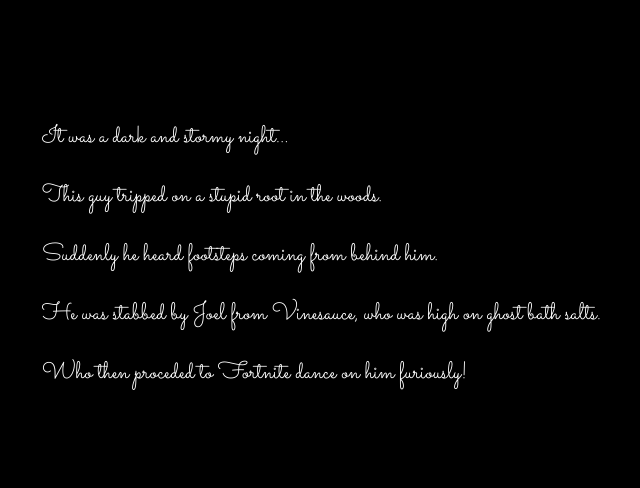
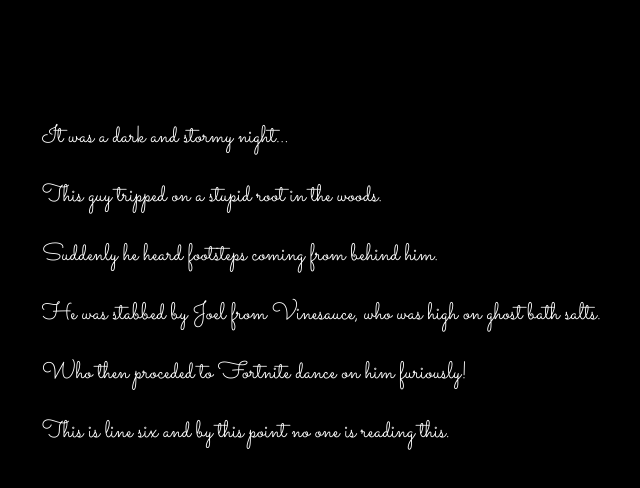
Before and after one commit to ThomasEichy/Fireside-Group-Project, a plain HTML site: page index.html in a window 1280 px wide. Shown: the whole page, without its empty margins (278-918 px from the left). Drawn offline with Linux system fonts and the light colour scheme.

Commit message:
Added sixth line for Conflict

```diff
--- a/index.html
+++ b/index.html
@@ -12,5 +12,6 @@
             high on ghost bath salts.
         </p>
         <p>Who then proceded to Fortnite dance on him furiously!</p>
+        <p>This is line six and by this point no one is reading this.</p>
     </body>
 </html>
```
